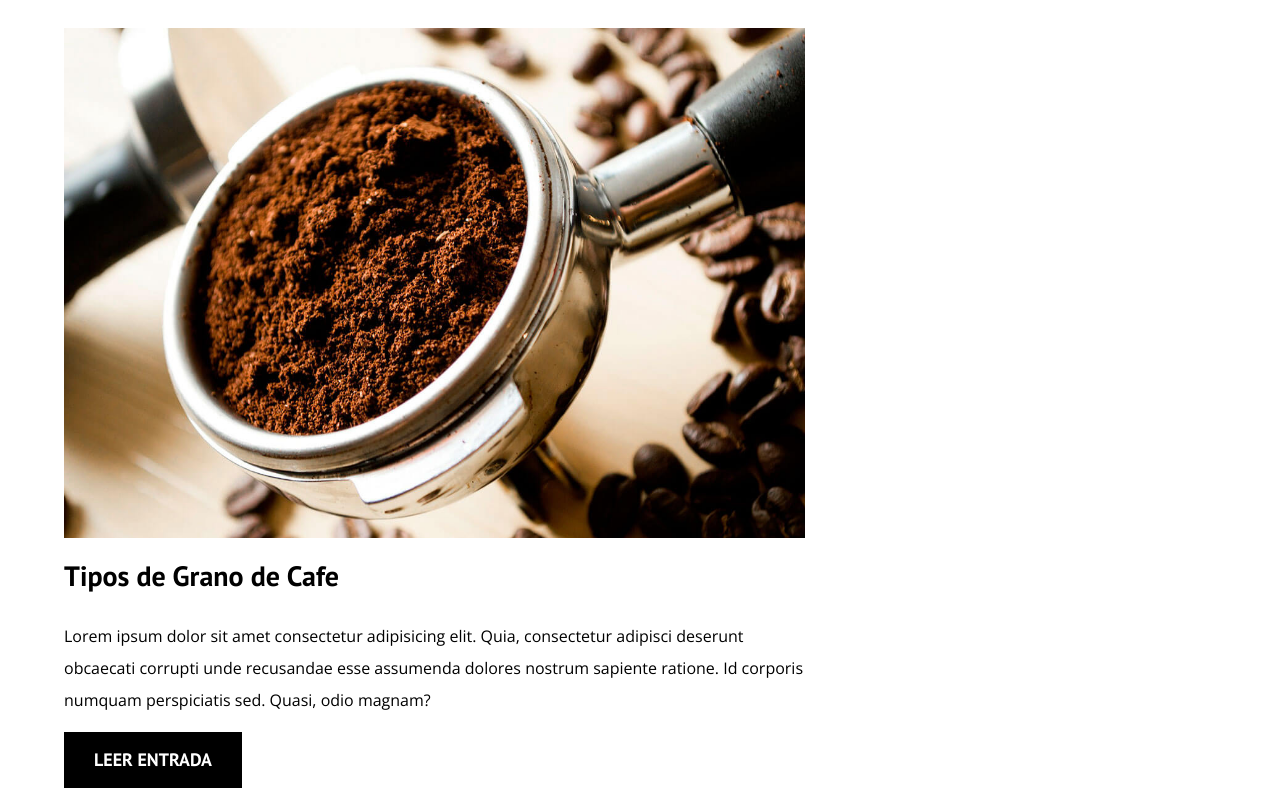
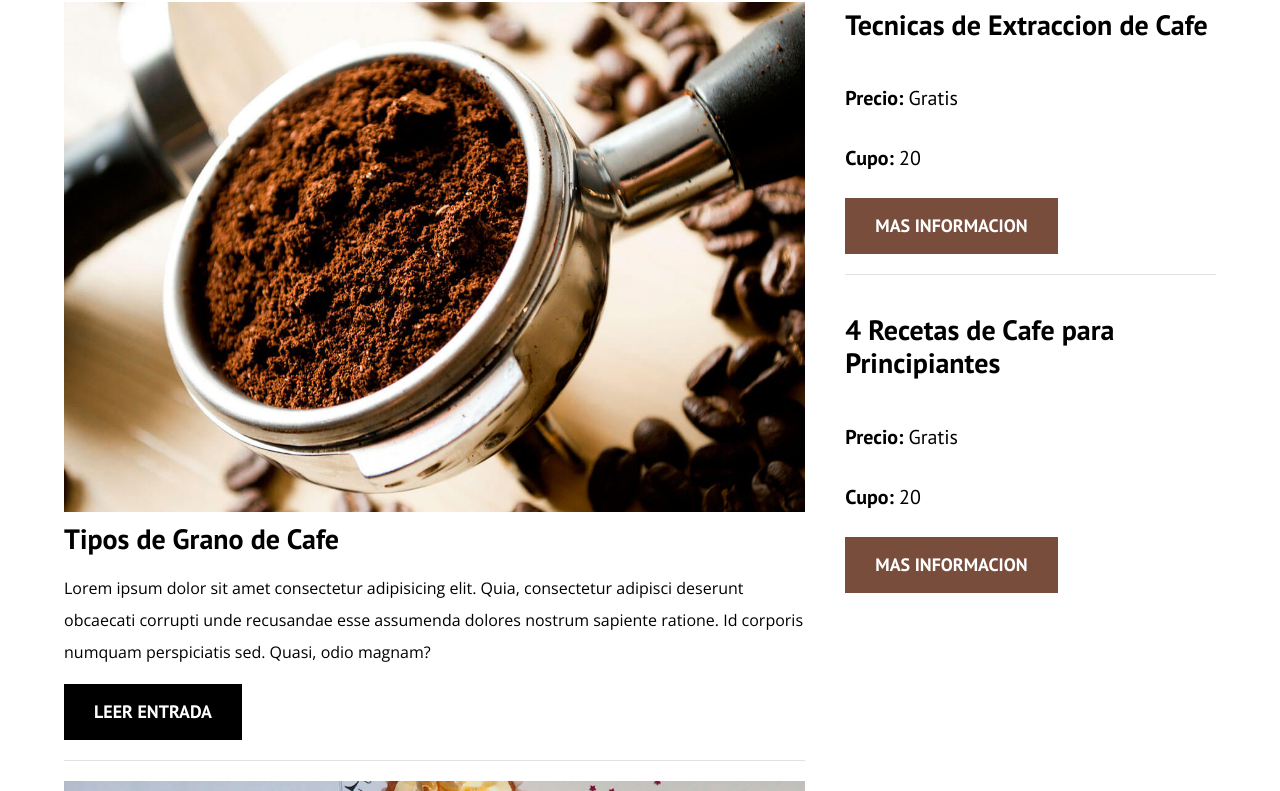
Before and after one commit to SirUlrich1988/Coffe-Blog, a plain HTML site: page index.html in a window 1280 px wide. Shown: the part 700-1491 px from the top of the page. Drawn offline with nearby package versions, Linux system fonts and the light colour scheme.

```diff
--- a/css/style.css
+++ b/css/style.css
@@ -37,6 +37,7 @@
 
 h1, h2, h3, h4 {
     font-family: var(--titleFont);
+    line-height: 1.2;
 }
 
 h1 {
@@ -168,3 +169,35 @@
 .button--primary {
     background-color: var(--black);
 }
+
+.button--secondary {
+    background-color: var(--primary);
+}
+
+.courses {
+    list-style: none;
+}
+
+.widget-course {
+    border-bottom: 1px solid var(--gray);
+    margin-bottom: 2rem;
+}
+
+.widget-course:last-of-type {
+    border: none;
+    margin-bottom: 0;
+}
+
+.widget-course__label {
+    font-family: var(--titleFont);
+    font-weight: bold;
+}
+
+.widget-course__inf {
+    font-weight: normal;
+}
+
+.widget-course__label,
+.widget-course__inf {
+    font-size: 2rem;
+}
--- a/index.html
+++ b/index.html
@@ -76,6 +76,32 @@
         </main>
         <aside class="sidebar">
             <h3>Nuestros Cursos y Talleres</h3>
+
+            <ul class="courses no-padding">
+                <li class="widget-course">
+                    <h4 class="no
+                    ">Tecnicas de Extraccion de Cafe</h4>
+                    <p class="widget-course__label">Precio:
+                        <span class="widget-course__inf">Gratis</span>
+                    </p>
+                    <p class="widget-course__label">Cupo:
+                        <span class="widget-course__inf">20</span>
+                    </p>
+                    <a href="entrace.html" class="button button--secondary">Mas Informacion</a>
+                </li>
+
+                <li class="widget-course">
+                    <h4 class="no
+                    ">4 Recetas de Cafe para Principiantes</h4>
+                    <p class="widget-course__label">Precio:
+                        <span class="widget-course__inf">Gratis</span>
+                    </p>
+                    <p class="widget-course__label">Cupo:
+                        <span class="widget-course__inf">20</span>
+                    </p>
+                    <a href="entrace.html" class="button button--secondary">Mas Informacion</a>
+                </li>
+            </ul>
         </aside>
     </div>
 
```
